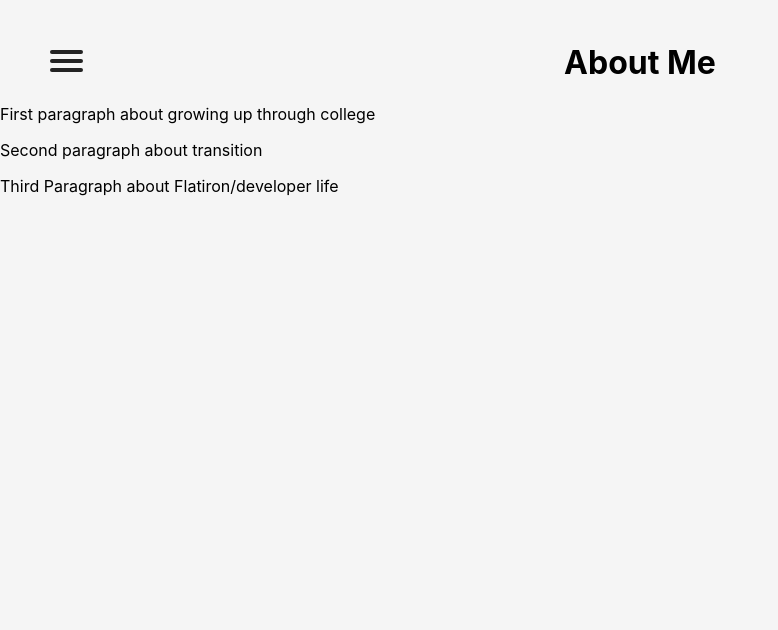
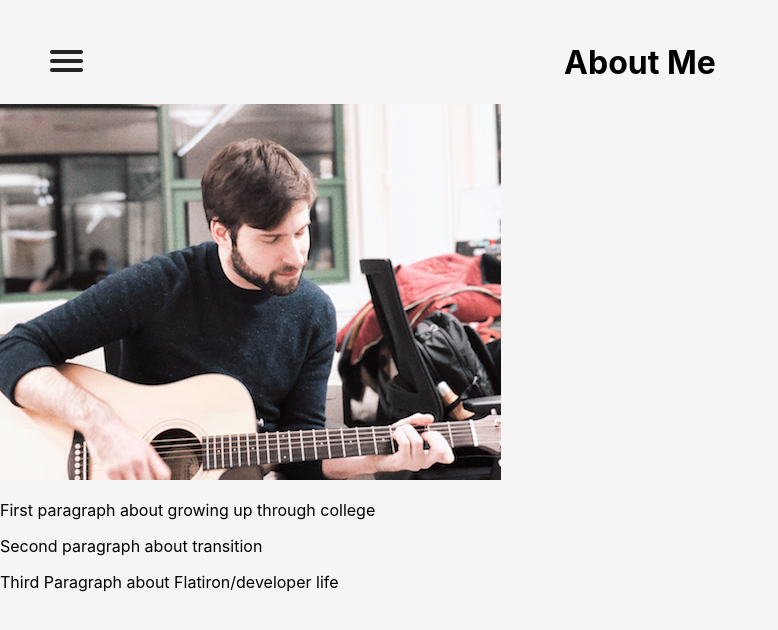
Before and after one commit to Bcdirito/github.bcdirito.io, a React (Create React App) app: page /about in a window 1280 px wide. Shown: the top 630 px of the page, without its empty margins (0-778 px from the left). Built offline with nearby package versions, Linux system fonts and the light colour scheme.

Commit message:
adding content to about page

```diff
--- a/src/components/About.js
+++ b/src/components/About.js
@@ -1,4 +1,6 @@
 import React, { Component } from 'react'
+import aboutMePhoto from "../media/about_me_photo.jpg"
+import "../css/about.css"
 
 export default class About extends Component {
   render() {
@@ -6,9 +8,12 @@ export default class About extends Component {
       <div>
         <h1>About Me</h1>
         <div className="aboutContent">
-          <p>First paragraph about growing up through college</p>
-          <p>Second paragraph about transition</p>
-          <p>Third Paragraph about Flatiron/developer life</p>
+          <img src={aboutMePhoto} alt="aboutMePhoto"/>
+          <div className="aboutText">
+            <p>First paragraph about growing up through college</p>
+            <p>Second paragraph about transition</p>
+            <p>Third Paragraph about Flatiron/developer life</p>
+          </div>
         </div>
       </div>
     )
--- /dev/null
+++ b/src/css/about.css
@@ -0,0 +1,3 @@
+.aboutText {
+    overflow: scroll
+}
```
Also changed, not shown: src/media/about_me_photo.jpg (added).
